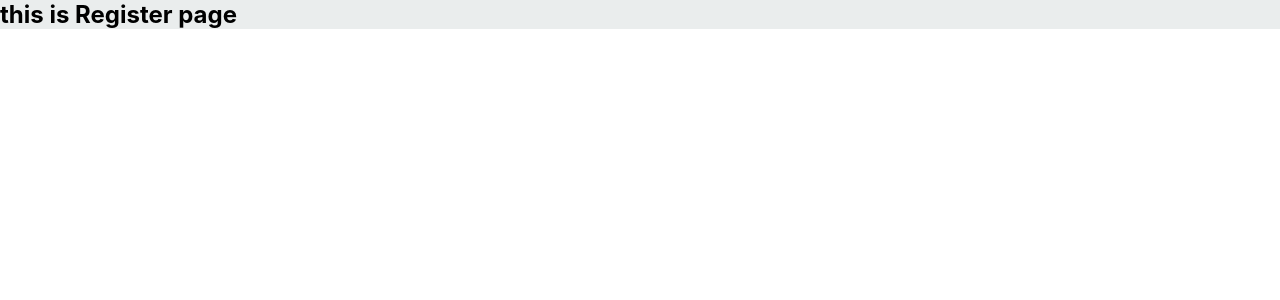
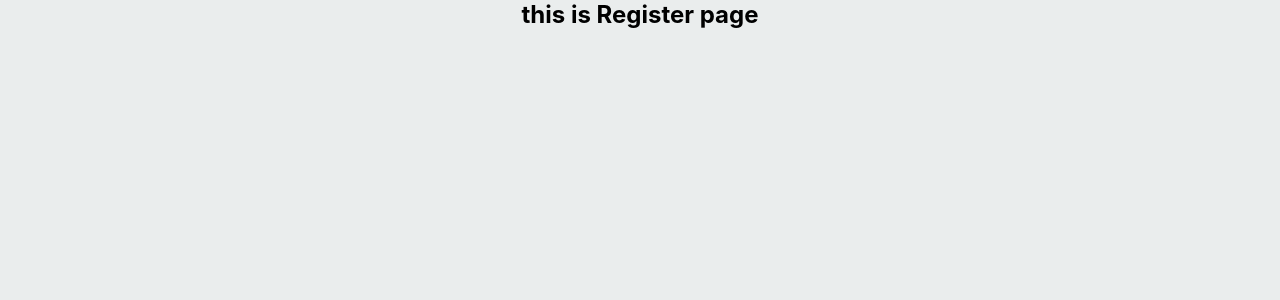
Before and after one commit to ShariarSheikh/amazon-demo, a React (Create React App) app: page /register in a window 1280 px wide. Shown: the top 300 px of the page. Built offline with nearby package versions, Linux system fonts and the light colour scheme.

Commit message:
create css mudule file for signin and register page

```diff
--- a/src/pages/Register/Register.js
+++ b/src/pages/Register/Register.js
@@ -1,11 +1,12 @@
-import React from 'react'
+import React from "react";
+import styles from "../../styles/pageStyles/Register.module.css";
 
 const Register = () => {
-    return (
-        <div>
-            <h2>this is Register page</h2>
-        </div>
-    )
-}
+  return (
+    <div className={styles.Register}>
+      <h2>this is Register page</h2>
+    </div>
+  );
+};
 
-export default Register
+export default Register;
--- a/src/pages/SignIn/SignIn.js
+++ b/src/pages/SignIn/SignIn.js
@@ -1,11 +1,12 @@
-import React from 'react'
+import React from "react";
+import styles from "../../styles/pageStyles/SignIn.module.css";
 
 const SignIn = () => {
-    return (
-        <div>
-            <h1>Sing in page</h1>
-        </div>
-    )
-}
+  return (
+    <div className={styles.SignIn}>
+      <h1>Sing in page</h1>
+    </div>
+  );
+};
 
-export default SignIn
+export default SignIn;
--- /dev/null
+++ b/src/styles/pageStyles/Register.module.css
@@ -0,0 +1,7 @@
+.Register{
+    width: 100%;
+    min-height: 100vh;
+    display: flex;
+    flex-direction: row;
+    justify-content: center;
+}
--- /dev/null
+++ b/src/styles/pageStyles/SignIn.module.css
@@ -0,0 +1,7 @@
+.SignIn {
+  width: 100%;
+  min-height: 100vh;
+  display: flex;
+  flex-direction: row;
+  justify-content: center;
+}
```
